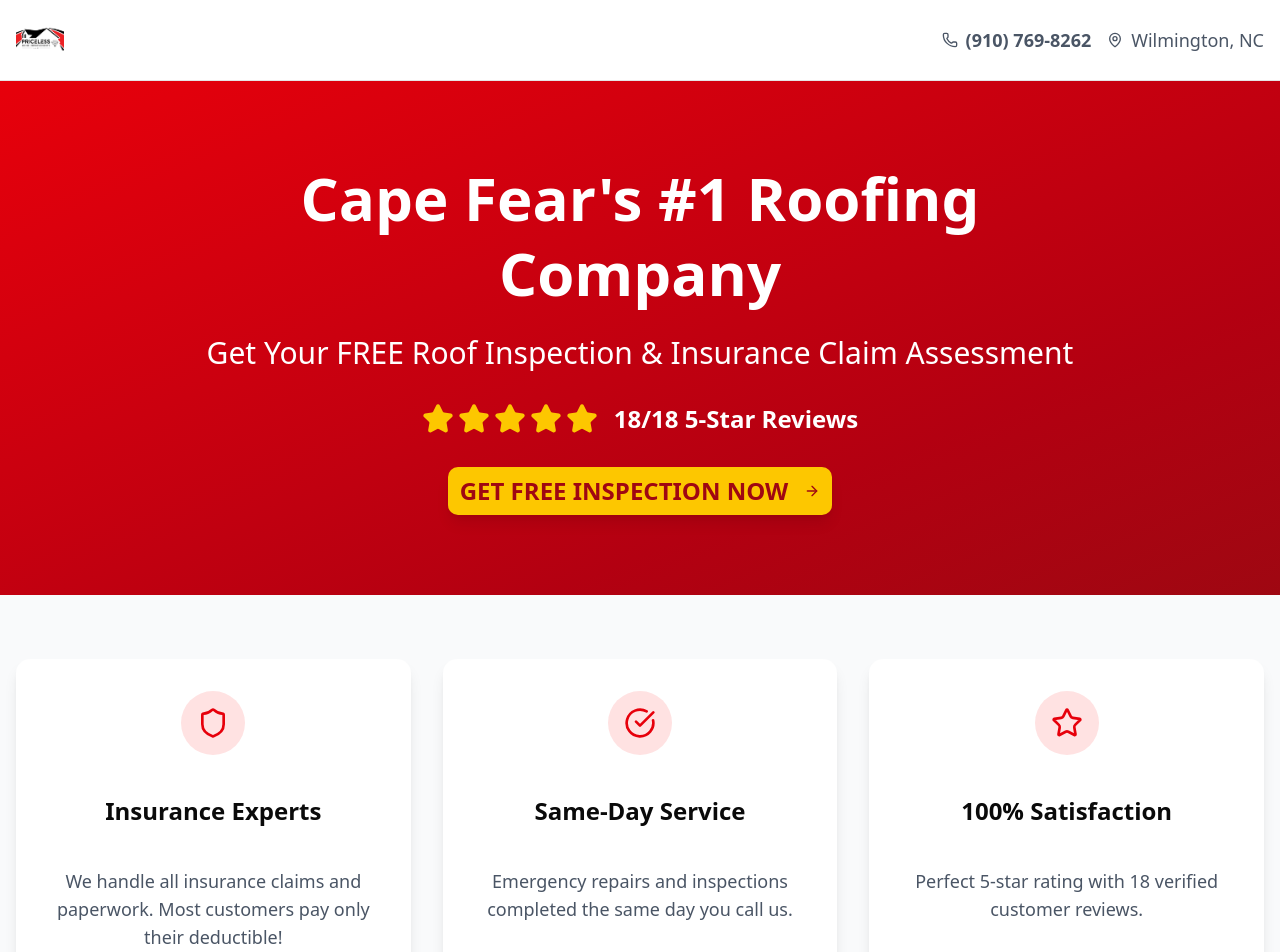
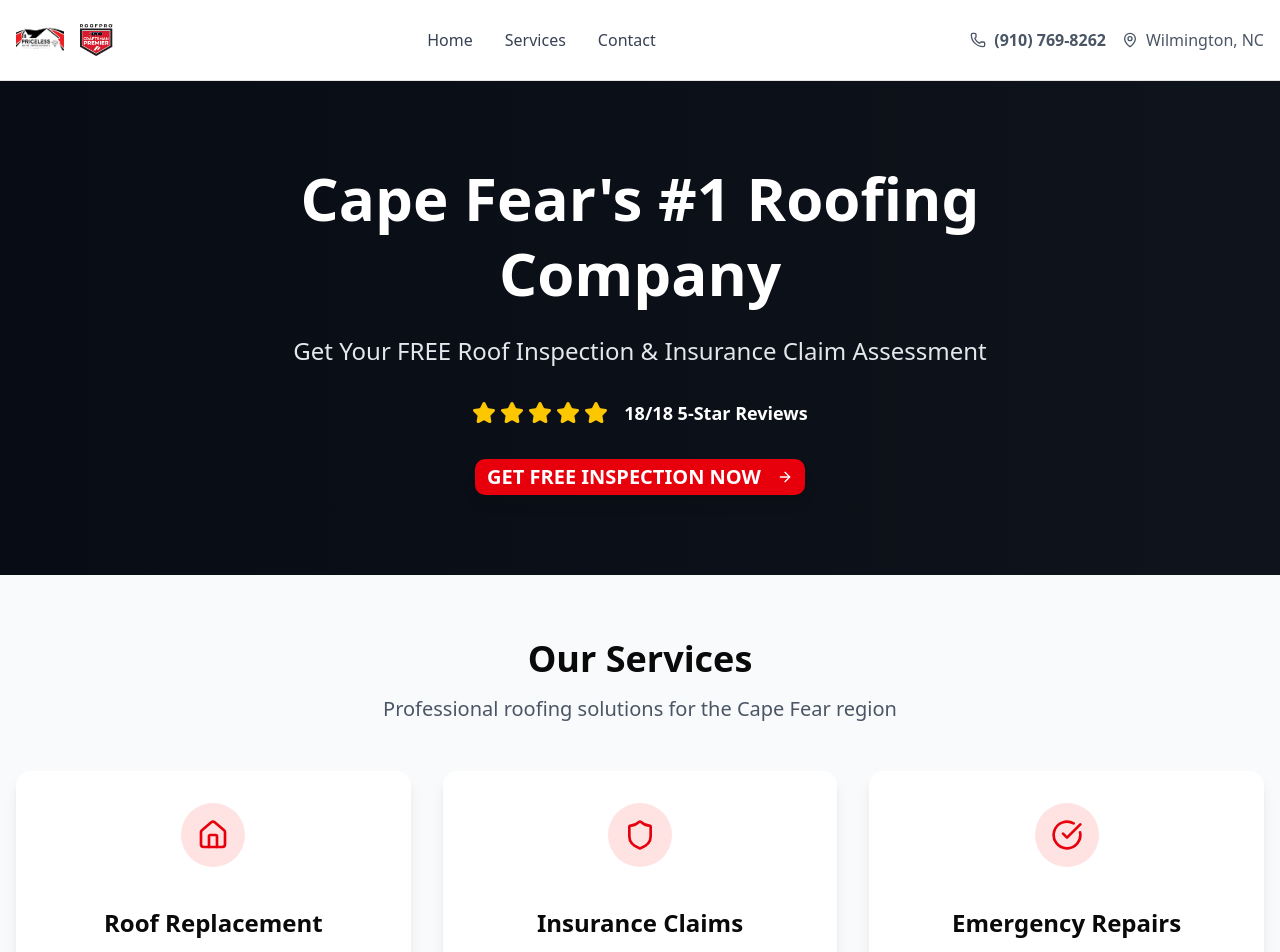
Before and after one commit to Reag24/priceless-roof-v5, a React (Vite) app: page /capefear-landing in a window 1280 px wide. Shown: the top 952 px of the page. Built offline with nearby package versions, Linux system fonts and the light colour scheme.

Commit message:
Update Cape Fear landing page to match homepage design and styling

```diff
--- a/src/components/CapeFearLanding.jsx
+++ b/src/components/CapeFearLanding.jsx
@@ -3,8 +3,9 @@ import { useNavigate } from 'react-router-dom';
 import { Button } from './ui/button';
 import { Input } from './ui/input';
 import { Card, CardContent } from './ui/card';
-import { Star, Phone, MapPin, Shield, CheckCircle, ArrowRight } from 'lucide-react';
+import { Star, Phone, MapPin, Shield, CheckCircle, ArrowRight, Home, FileText } from 'lucide-react';
 import logo from '../assets/logo.png';
+import ikoLogo from '../assets/iko_logo.png';
 
 const CapeFearLanding = () => {
   const [formData, setFormData] = useState({
@@ -55,28 +56,37 @@ const CapeFearLanding = () => {
       {/* Header */}
       <header className="bg-white shadow-sm border-b">
         <div className="container mx-auto px-4 py-4 flex justify-between items-center">
-          <img src={logo} alt="Priceless Restoration" className="h-12" />
+          <div className="flex items-center space-x-4">
+            <img src={logo} alt="Priceless Restoration" className="h-12" />
+            <img src={ikoLogo} alt="IKO" className="h-8" />
+          </div>
+          <nav className="hidden md:flex space-x-8">
+            <a href="/" className="text-gray-700 hover:text-red-600 font-medium">Home</a>
+            <a href="/services" className="text-gray-700 hover:text-red-600 font-medium">Services</a>
+            <a href="/contact" className="text-gray-700 hover:text-red-600 font-medium">Contact</a>
+          </nav>
           <div className="flex items-center space-x-4">
             <div className="flex items-center text-gray-600">
               <Phone className="h-4 w-4 mr-2" />
-              <span className="text-lg font-semibold">(910) 769-8262</span>
+              <span className="font-semibold">(910) 769-8262</span>
             </div>
             <div className="flex items-center text-gray-600">
               <MapPin className="h-4 w-4 mr-2" />
-              <span className="text-lg">Wilmington, NC</span>
+              <span>Wilmington, NC</span>
             </div>
           </div>
         </div>
       </header>
 
       {/* Hero Section */}
-      <section className="bg-gradient-to-br from-red-600 to-red-800 text-white py-20">
-        <div className="container mx-auto px-4 text-center">
+      <section className="relative bg-gradient-to-r from-gray-900 to-gray-800 text-white py-20">
+        <div className="absolute inset-0 bg-black opacity-50"></div>
+        <div className="relative container mx-auto px-4 text-center">
           <div className="max-w-4xl mx-auto">
-            <h1 className="text-6xl font-bold mb-6 leading-tight">
+            <h1 className="text-5xl md:text-6xl font-bold mb-6 leading-tight">
               Cape Fear's #1 Roofing Company
             </h1>
-            <p className="text-3xl mb-8">
+            <p className="text-xl md:text-2xl mb-8 text-gray-200">
               Get Your FREE Roof Inspection & Insurance Claim Assessment
             </p>
 
@@ -84,55 +94,59 @@ const CapeFearLanding = () => {
             <div className="flex justify-center items-center mb-8">
               <div className="flex space-x-1 mr-4">
                 {[...Array(5)].map((_, i) => (
-                  <Star key={i} className="h-8 w-8 fill-yellow-400 text-yellow-400" />
+                  <Star key={i} className="h-6 w-6 fill-yellow-400 text-yellow-400" />
                 ))}
               </div>
-              <span className="text-2xl font-semibold">18/18 5-Star Reviews</span>
+              <span className="text-lg font-semibold">18/18 5-Star Reviews</span>
             </div>
 
             {/* CTA Button */}
             <Button
               onClick={scrollToForm}
-              className="bg-yellow-400 hover:bg-yellow-500 text-red-800 text-2xl font-bold py-6 px-12 rounded-lg shadow-lg transform hover:scale-105 transition-all duration-200"
+              className="bg-red-600 hover:bg-red-700 text-white text-xl font-bold py-4 px-8 rounded-lg shadow-lg transform hover:scale-105 transition-all duration-200"
             >
               GET FREE INSPECTION NOW
-              <ArrowRight className="ml-2 h-6 w-6" />
+              <ArrowRight className="ml-2 h-5 w-5" />
             </Button>
           </div>
         </div>
       </section>
 
-      {/* Benefits Section */}
+      {/* Services Section */}
       <section className="py-16 bg-gray-50">
         <div className="container mx-auto px-4">
+          <div className="text-center mb-12">
+            <h2 className="text-4xl font-bold mb-4">Our Services</h2>
+            <p className="text-xl text-gray-600">Professional roofing solutions for the Cape Fear region</p>
+          </div>
           <div className="grid md:grid-cols-3 gap-8">
-            <Card className="text-center p-8 border-0 shadow-lg">
+            <Card className="text-center p-8 border-0 shadow-lg hover:shadow-xl transition-shadow">
+              <div className="bg-red-100 w-16 h-16 rounded-full flex items-center justify-center mx-auto mb-4">
+                <Home className="h-8 w-8 text-red-600" />
+              </div>
+              <h3 className="text-2xl font-bold mb-4">Roof Replacement</h3>
+              <p className="text-gray-600">
+                Complete roof replacement with premium materials and expert installation.
+              </p>
+            </Card>
+
+            <Card className="text-center p-8 border-0 shadow-lg hover:shadow-xl transition-shadow">
               <div className="bg-red-100 w-16 h-16 rounded-full flex items-center justify-center mx-auto mb-4">
                 <Shield className="h-8 w-8 text-red-600" />
               </div>
-              <h3 className="text-2xl font-bold mb-4">Insurance Experts</h3>
-              <p className="text-lg text-gray-600">
-                We handle all insurance claims and paperwork. Most customers pay only their deductible!
+              <h3 className="text-2xl font-bold mb-4">Insurance Claims</h3>
+              <p className="text-gray-600">
+                We handle all insurance paperwork and negotiations for you.
               </p>
             </Card>
 
-            <Card className="text-center p-8 border-0 shadow-lg">
+            <Card className="text-center p-8 border-0 shadow-lg hover:shadow-xl transition-shadow">
               <div className="bg-red-100 w-16 h-16 rounded-full flex items-center justify-center mx-auto mb-4">
                 <CheckCircle className="h-8 w-8 text-red-600" />
               </div>
-              <h3 className="text-2xl font-bold mb-4">Same-Day Service</h3>
-              <p className="text-lg text-gray-600">
-                Emergency repairs and inspections completed the same day you call us.
-              </p>
-            </Card>
-
-            <Card className="text-center p-8 border-0 shadow-lg">
-              <div className="bg-red-100 w-16 h-16 rounded-full flex items-center justify-center mx-auto mb-4">
-                <Star className="h-8 w-8 text-red-600" />
-              </div>
-              <h3 className="text-2xl font-bold mb-4">100% Satisfaction</h3>
-              <p className="text-lg text-gray-600">
-                Perfect 5-star rating with 18 verified customer reviews.
+              <h3 className="text-2xl font-bold mb-4">Emergency Repairs</h3>
+              <p className="text-gray-600">
+                Same-day emergency repairs and storm damage assessment.
               </p>
             </Card>
           </div>
@@ -144,7 +158,7 @@ const CapeFearLanding = () => {
         <div className="container mx-auto px-4">
           <h2 className="text-4xl font-bold text-center mb-12">What Our Cape Fear Customers Say</h2>
           <div className="grid md:grid-cols-2 gap-8">
-            <Card className="p-6 shadow-lg">
+            <Card className="p-6 shadow-lg hover:shadow-xl transition-shadow">
               <div className="flex items-center mb-4">
                 <div className="flex space-x-1 mr-4">
                   {[...Array(5)].map((_, i) => (
@@ -162,7 +176,7 @@ const CapeFearLanding = () => {
               </div>
             </Card>
 
-            <Card className="p-6 shadow-lg">
+            <Card className="p-6 shadow-lg hover:shadow-xl transition-shadow">
               <div className="flex items-center mb-4">
                 <div className="flex space-x-1 mr-4">
                   {[...Array(5)].map((_, i) => (
@@ -249,7 +263,7 @@ const CapeFearLanding = () => {
 
                 <Button
                   type="submit"
-                  className="w-full bg-red-600 hover:bg-red-700 text-white text-xl font-bold py-6 rounded-lg shadow-lg transform hover:scale-105 transition-all duration-200"
+                  className="w-full bg-red-600 hover:bg-red-700 text-white text-xl font-bold py-4 rounded-lg shadow-lg transform hover:scale-105 transition-all duration-200"
                 >
                   GET FREE INSPECTION
                 </Button>
```
Also changed, not shown: 5 other files (tests, documents, lock files or other folders).
